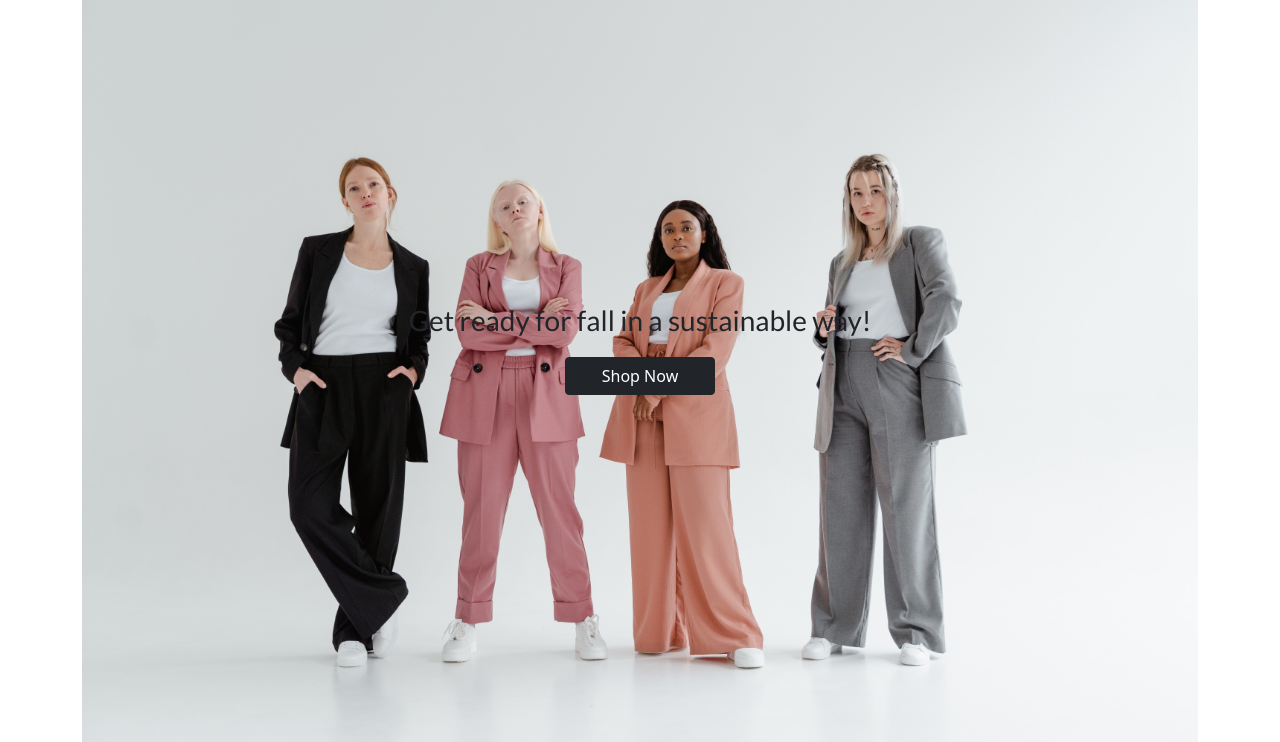
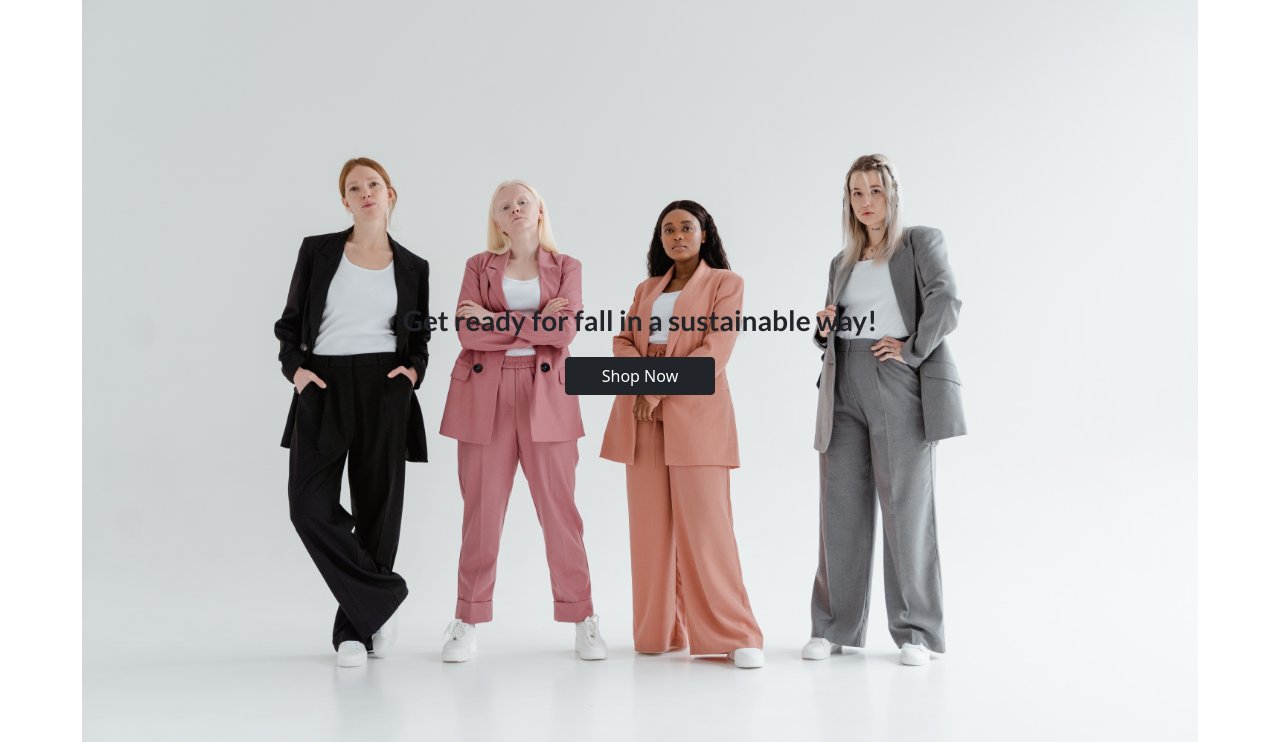
Before and after one commit to Code-Institute-Submissions/MariaLundgren-Pre-Owned_SepResub, a Django app: page / in a window 1280 px wide. Shown: the part 126-868 px from the top of the page. Run offline with Django 3.2, Linux system fonts and the light colour scheme; some libraries are stand-ins or nearby versions.

Commit message:
Change font weight of hero-text

```diff
--- a/static/css/style.css
+++ b/static/css/style.css
@@ -91,6 +91,7 @@ footer {
 }
 
 .hero-text{
+  font-weight: 700;
   margin-top: 300px;
   z-index: 2;
 }
```
